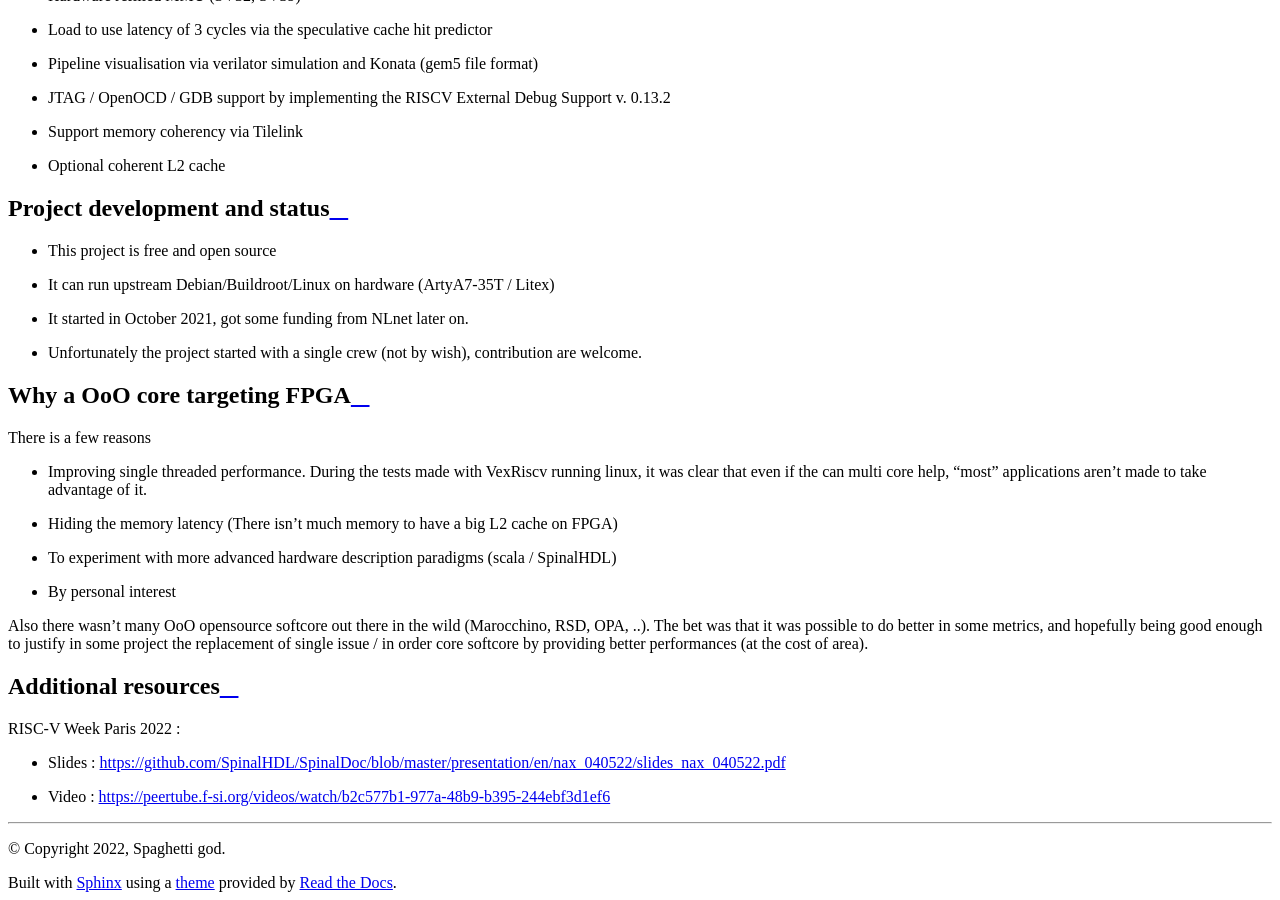
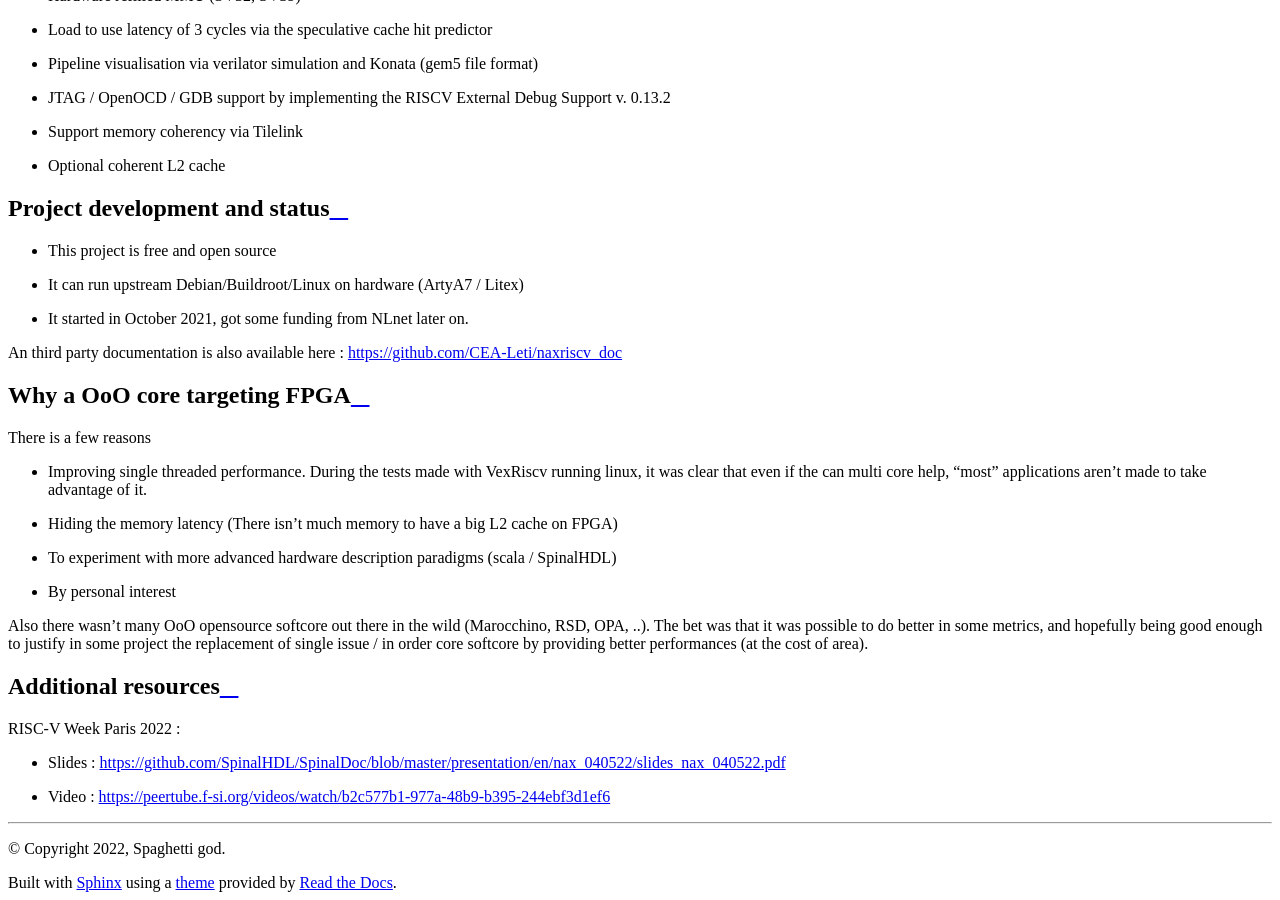
Before and after one commit to SpinalHDL/NaxRiscv-Rtd, a Sphinx documentation site: the page built from source/NaxRiscv/introduction/naxriscv.rst, in a window 1280 px wide and 900 px high, scrolled down 1785 px. Built offline with Sphinx 7.4.7 and the Read the Docs theme 2.0.0, drawn with Linux system fonts in a browser that asks for light colours.

Commit message:
add CEA doc link

```diff
--- a/source/NaxRiscv/introduction/naxriscv.rst
+++ b/source/NaxRiscv/introduction/naxriscv.rst
@@ -27,9 +27,10 @@ Project development and status
 ^^^^^^^^^^^^^^^^^^^^^^^^^^^^^^^^^
 
 - This project is free and open source
-- It can run upstream Debian/Buildroot/Linux on hardware (ArtyA7-35T / Litex)
+- It can run upstream Debian/Buildroot/Linux on hardware (ArtyA7 / Litex)
 - It started in October 2021, got some funding from NLnet later on.
-- Unfortunately the project started with a single crew (not by wish), contribution are welcome.
+
+An third party documentation is also available here : https://github.com/CEA-Leti/naxriscv_doc
 
 Why a OoO core targeting FPGA
 ^^^^^^^^^^^^^^^^^^^^^^^^^^^^^^^^^
```
